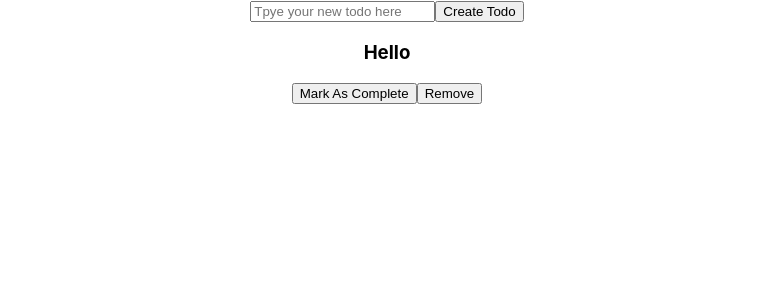
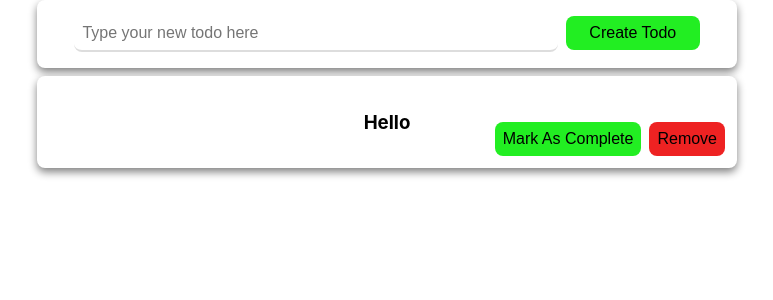
Before and after one commit to anushal14/to-redux, a React (Create React App) app: page / in a window 1280 px wide. Shown: the top 300 px of the page, without its empty margins (253-1026 px from the left). Built offline with nearby package versions, Linux system fonts and the light colour scheme.

Commit message:
Style created components

```diff
--- a/src/todos/NewTodoForm.css
+++ b/src/todos/NewTodoForm.css
@@ -0,0 +1,28 @@
+.new-todo-form {
+    border-radius: 8px;
+    padding: 16px;
+    text-align: center;
+    box-shadow: 0 4px 8px grey;
+}
+
+.new-todo-input {
+    font-size: 16px;
+    padding: 8px;
+    border: none;
+    border-bottom: 2px solid #ddd;
+    border-radius: 8px;
+    width: 70%;
+    outline: none;
+}
+
+.new-todo-button {
+    font-size: 16px;
+    padding: 8px;
+    border: none;
+    border-radius: 8px;
+    outline: none;
+    cursor: pointer;
+    margin-left: 8px;
+    width: 20%;
+    background-color: #22ee22;
+}
--- a/src/todos/NewTodoForm.js
+++ b/src/todos/NewTodoForm.js
@@ -11,7 +11,7 @@
                 type='text'
                 value={inputValue}
                 onChange={(e) => { setInputValue(e.target.value) }}
-                placeholder='Tpye your new todo here' />
+                placeholder='Type your new todo here' />
             <button className='new-todo-button'>Create Todo</button>
         </div>
     )
--- a/src/todos/TodoList.css
+++ b/src/todos/TodoList.css
@@ -0,0 +1,4 @@
+.list-wrapper {
+    max-width: 700px;
+    margin: auto;
+}
--- a/src/todos/TodoListItem.css
+++ b/src/todos/TodoListItem.css
@@ -0,0 +1,34 @@
+.todo-item-container {
+    background: #fff;
+    border-radius: 8px;
+    margin-top: 8px;
+    padding: 16px;
+    position: relative;
+    box-shadow: 0 4px 8px grey;
+}
+
+.buttons-container {
+    position: absolute;
+    right: 12px;
+    bottom: 12px;
+}
+
+button {
+    font-size: 16px;
+    padding: 8px;
+    border: none;
+    border-radius: 8px;
+    outline: none;
+    cursor: pointer;
+}
+
+.completed-button {
+    display: inline-block;
+    background-color: #22ee22;
+}
+
+.remove-button {
+    display: inline-block;
+    background-color: #ee2222;
+    margin-left: 8px;
+}
```
